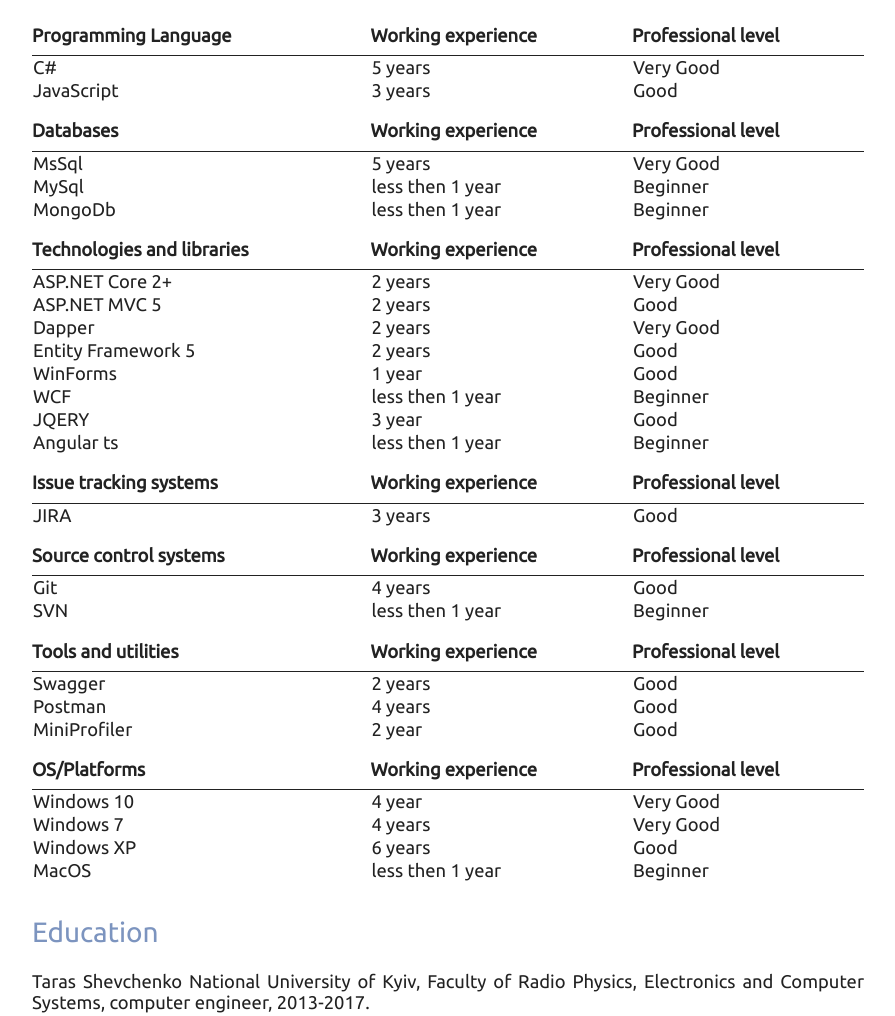
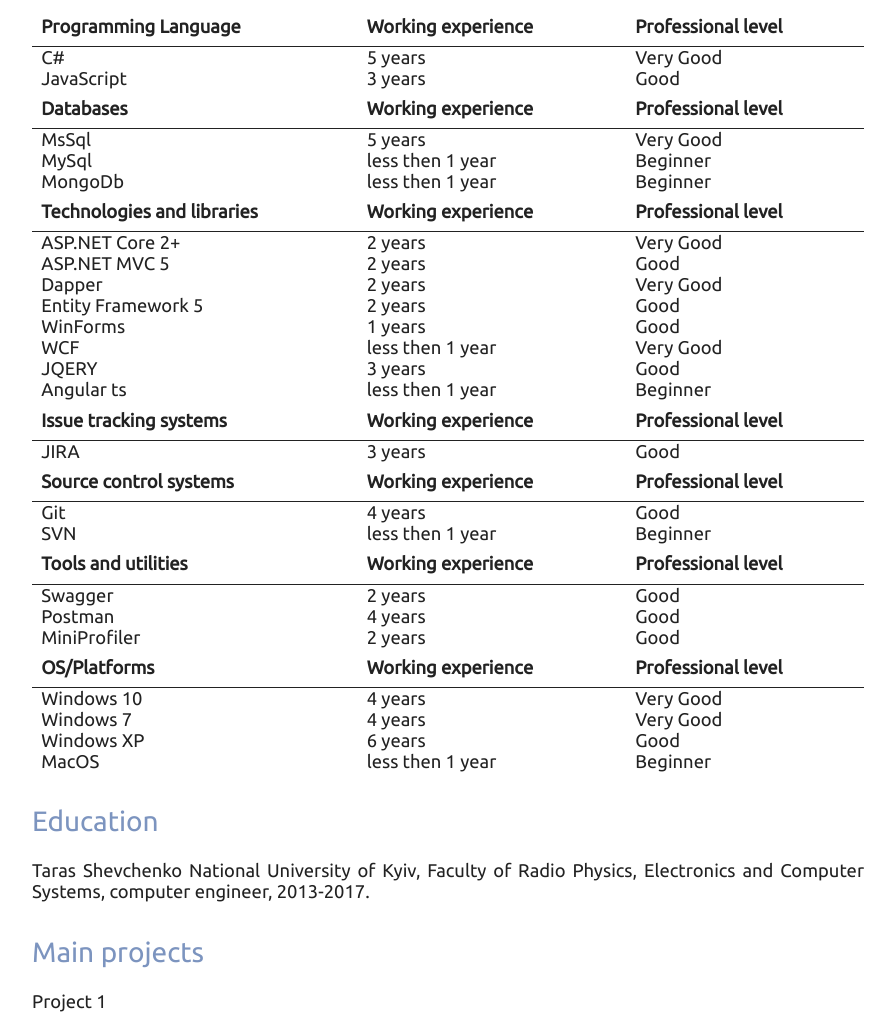
Before and after one commit to Grigorenko/Resume, a plain HTML site: page cv.html in a window 1280 px wide. Shown: the part 1040-2056 px from the top of the page, without its empty margins (192-1087 px from the left). Drawn offline with Linux system fonts and the light colour scheme.

Commit message:
change skills table to flexiable divs

```diff
--- a/cv.css
+++ b/cv.css
@@ -105,19 +105,6 @@ h2.chapter.reset-top {
   padding-left: 1em;
 }
 
-.tbl-skills {
-  font-size: 1.15em;
-  border-collapse: collapse;
-  width: 100%;
-}
-
-.tbl-skills thead tr td {
-  border-bottom: 1px solid #222;
-  padding: 1em 0.2em 0.5em 0;
-  font-weight: 600;
-}
-
-
 .link {
   color: #7C94BF;
   text-decoration: none;
@@ -139,6 +126,53 @@ h2.chapter.reset-top {
   border: none;
   line-height: 2em;
   padding: 0 5em;
+}
+
+
+.skills-block {
+  display: flex;
+  flex-direction: column;
+}
+
+.group-item {
+  display: flex;
+  flex-direction: column;
+}
+
+.head {
+  display: flex;
+  flex-direction: row;
+  justify-content: space-between;
+  align-items: center;
+  font-size: 1.15em;
+  font-weight: bold;
+  border-bottom: 1px solid;
+  padding: 0.5em;
+}
+
+.body {
+  display: flex;
+  flex-direction: column;
+}
+
+.item-name, .item-name-value {
+  width: 40%;
+}
+
+.working-experience, .working-experience-value {
+  width: 33%;
+}
+
+.level, .level-value {
+  width: 27%;
+}
+
+.body-item {
+  display: flex;
+  flex-direction: row;
+  justify-content: space-between;
+  font-size: 1.15em;
+  padding: 0 0.5em;
 }
 
 @media screen and (max-width: 1400px) {
@@ -179,6 +213,29 @@ h2.chapter.reset-top {
   li.additional-info {
     font-size: 1em;
   }
+
+  .level, .level-value {
+    display: none;
+  }
+
+  .item-name, .item-name-value {
+    width: 60%;
+  }
+  .working-experience, .working-experience-value {
+    width: 40%;
+  }
+
+  .working-experience, .working-experience-value {
+    text-align: center;
+  }
+
+  .head {
+    padding: 1em 0.5em 0.5em;
+  }
+
+  .body-item {
+    padding: 0.5em 0.5em 0;
+  }
 }
 
 @media screen and (max-width: 600px) {
@@ -205,6 +262,10 @@ h2.chapter.reset-top {
   h2.chapter.reset-top {
     margin-top: 1em;
     padding-top: 10px;
+  }
+
+  .working-experience, .working-experience-value {
+    text-align: right;
   }
 }
 
@@ -237,10 +298,6 @@ h2.chapter.reset-top {
     font-weight: bold;
   }
 
-  .tbl-skills thead tr td {
-    padding: 5px 0 5px 0;
-  }
-
   .btn_print {
     display: none;
   }
--- a/cv.html
+++ b/cv.html
@@ -86,193 +86,193 @@
     <p style="page-break-after: always;"></p>
     <div>
       <h2 class="chapter">Skills</h2>
-      <table class="tbl-skills">
+      <div class="skills-block">
         <!--Programming Language-->
-        <thead>
-          <tr>
-            <td>Programming Language</td>
-            <td>Working experience</td>
-            <td>Professional level</td>
-          </tr>
-        </thead>
-        <tbody>
-          <tr>
-            <td>C#</td>
-            <td>5 years</td>
-            <td>Very Good</td>
-          </tr>
-          <tr>
-            <td>JavaScript</td>
-            <td>3 years</td>
-            <td>Good</td>
-          </tr>
-        </tbody>
+        <div class="group-item">
+          <div class="head">
+            <div class="item-name">Programming Language</div>
+            <div class="working-experience">Working experience</div>
+            <div class="level">Professional level</div>
+          </div>
+          <div class="body">
+            <div class="body-item">
+              <div class="item-name-value">C#</div>
+              <div class="working-experience-value">5 years</div>
+              <div class="level-value">Very Good</div>
+            </div>
+            <div class="body-item">
+              <div class="item-name-value">JavaScript</div>
+              <div class="working-experience-value">3 years</div>
+              <div class="level-value">Good</div>
+            </div>
+          </div>
+        </div>
         <!--Databases-->
-        <thead>
-          <tr>
-            <td>Databases</td>
-            <td>Working experience</td>
-            <td>Professional level</td>
-          </tr>
-        </thead>
-        <tbody>
-          <tr>
-            <td>MsSql</td>
-            <td>5 years</td>
-            <td>Very Good</td>
-          </tr>
-          <tr>
-            <td>MySql</td>
-            <td>less then 1 year</td>
-            <td>Beginner</td>
-          </tr>
-          <tr>
-            <td>MongoDb</td>
-            <td>less then 1 year</td>
-            <td>Beginner</td>
-          </tr>
-        </tbody>
+        <div class="group-item">
+          <div class="head">
+            <div class="item-name">Databases</div>
+            <div class="working-experience">Working experience</div>
+            <div class="level">Professional level</div>
+          </div>
+          <div class="body">
+            <div class="body-item">
+              <div class="item-name-value">MsSql</div>
+              <div class="working-experience-value">5 years</div>
+              <div class="level-value">Very Good</div>
+            </div>
+            <div class="body-item">
+              <div class="item-name-value">MySql</div>
+              <div class="working-experience-value">less then 1 year</div>
+              <div class="level-value">Beginner</div>
+            </div>
+            <div class="body-item">
+              <div class="item-name-value">MongoDb</div>
+              <div class="working-experience-value">less then 1 year</div>
+              <div class="level-value">Beginner</div>
+            </div>
+          </div>
+        </div>
         <!--Technologies and libraries-->
-        <thead>
-          <tr>
-            <td>Technologies and libraries</td>
-            <td>Working experience</td>
-            <td>Professional level</td>
-          </tr>
-        </thead>
-        <tbody>
-          <tr>
-            <td>ASP.NET Core 2+</td>
-            <td>2 years</td>
-            <td>Very Good</td>
-          </tr>
-          <tr>
-            <td>ASP.NET MVC 5</td>
-            <td>2 years</td>
-            <td>Good</td>
-          </tr>
-          <tr>
-            <td>Dapper</td>
-            <td>2 years</td>
-            <td>Very Good</td>
-          </tr>
-          <tr>
-            <td>Entity Framework 5</td>
-            <td>2 years</td>
-            <td>Good</td>
-          </tr>
-          <tr>
-            <td>WinForms</td>
-            <td>1 year</td>
-            <td>Good</td>
-          </tr>
-          <tr>
-            <td>WCF</td>
-            <td>less then 1 year</td>
-            <td>Beginner</td>
-          </tr>
-          <tr>
-            <td>JQERY</td>
-            <td>3 year</td>
-            <td>Good</td>
-          </tr>
-          <tr>
-            <td>Angular ts</td>
-            <td>less then 1 year</td>
-            <td>Beginner</td>
-          </tr>
-        </tbody>
+        <div class="group-item">
+          <div class="head">
+            <div class="item-name">Technologies and libraries</div>
+            <div class="working-experience">Working experience</div>
+            <div class="level">Professional level</div>
+          </div>
+          <div class="body">
+            <div class="body-item">
+              <div class="item-name-value">ASP.NET Core 2+</div>
+              <div class="working-experience-value">2 years</div>
+              <div class="level-value">Very Good</div>
+            </div>
+            <div class="body-item">
+              <div class="item-name-value">ASP.NET MVC 5</div>
+              <div class="working-experience-value">2 years</div>
+              <div class="level-value">Good</div>
+            </div>
+            <div class="body-item">
+              <div class="item-name-value">Dapper</div>
+              <div class="working-experience-value">2 years</div>
+              <div class="level-value">Very Good</div>
+            </div>
+            <div class="body-item">
+              <div class="item-name-value">Entity Framework 5</div>
+              <div class="working-experience-value">2 years</div>
+              <div class="level-value">Good</div>
+            </div>
+            <div class="body-item">
+              <div class="item-name-value">WinForms</div>
+              <div class="working-experience-value">1 years</div>
+              <div class="level-value">Good</div>
+            </div>
+            <div class="body-item">
+              <div class="item-name-value">WCF</div>
+              <div class="working-experience-value">less then 1 year</div>
+              <div class="level-value">Very Good</div>
+            </div>
+            <div class="body-item">
+              <div class="item-name-value">JQERY</div>
+              <div class="working-experience-value">3 years</div>
+              <div class="level-value">Good</div>
+            </div>
+            <div class="body-item">
+              <div class="item-name-value">Angular ts</div>
+              <div class="working-experience-value">less then 1 year</div>
+              <div class="level-value">Beginner</div>
+            </div>
+          </div>
+        </div>
         <!--Issue tracking systems-->
-        <thead>
-          <tr>
-            <td>Issue tracking systems</td>
-            <td>Working experience</td>
-            <td>Professional level</td>
-          </tr>
-        </thead>
-        <tbody>
-          <tr>
-            <td>JIRA</td>
-            <td>3 years</td>
-            <td>Good</td>
-          </tr>
-        </tbody>
+        <div class="group-item">
+          <div class="head">
+            <div class="item-name">Issue tracking systems</div>
+            <div class="working-experience">Working experience</div>
+            <div class="level">Professional level</div>
+          </div>
+          <div class="body">
+            <div class="body-item">
+              <div class="item-name-value">JIRA</div>
+              <div class="working-experience-value">3 years</div>
+              <div class="level-value">Good</div>
+            </div>
+          </div>
+        </div>
         <!--Source control systems-->
-        <thead>
-          <tr>
-            <td>Source control systems</td>
-            <td>Working experience</td>
-            <td>Professional level</td>
-          </tr>
-        </thead>
-        <tbody>
-          <tr>
-            <td>Git</td>
-            <td>4 years</td>
-            <td>Good</td>
-          </tr>
-          <tr>
-            <td>SVN</td>
-            <td>less then 1 year</td>
-            <td>Beginner</td>
-          </tr>
-        </tbody>
+        <div class="group-item">
+          <div class="head">
+            <div class="item-name">Source control systems</div>
+            <div class="working-experience">Working experience</div>
+            <div class="level">Professional level</div>
+          </div>
+          <div class="body">
+            <div class="body-item">
+              <div class="item-name-value">Git</div>
+              <div class="working-experience-value">4 years</div>
+              <div class="level-value">Good</div>
+            </div>
+            <div class="body-item">
+              <div class="item-name-value">SVN</div>
+              <div class="working-experience-value">less then 1 year</div>
+              <div class="level-value">Beginner</div>
+            </div>
+          </div>
+        </div>
         <!--Tools and utilities-->
-        <thead>
-          <tr>
-            <td>Tools and utilities</td>
-            <td>Working experience</td>
-            <td>Professional level</td>
-          </tr>
-        </thead>
-        <tbody>
-          <tr>
-            <td>Swagger</td>
-            <td>2 years</td>
-            <td>Good</td>
-          </tr>
-          <tr>
-            <td>Postman</td>
-            <td>4 years</td>
-            <td>Good</td>
-          </tr>
-          <tr>
-            <td>MiniProfiler</td>
-            <td>2 year</td>
-            <td>Good</td>
-          </tr>
-        </tbody>
+        <div class="group-item">
+          <div class="head">
+            <div class="item-name">Tools and utilities</div>
+            <div class="working-experience">Working experience</div>
+            <div class="level">Professional level</div>
+          </div>
+          <div class="body">
+            <div class="body-item">
+              <div class="item-name-value">Swagger</div>
+              <div class="working-experience-value">2 years</div>
+              <div class="level-value">Good</div>
+            </div>
+            <div class="body-item">
+              <div class="item-name-value">Postman</div>
+              <div class="working-experience-value">4 years</div>
+              <div class="level-value">Good</div>
+            </div>
+            <div class="body-item">
+              <div class="item-name-value">MiniProfiler</div>
+              <div class="working-experience-value">2 years</div>
+              <div class="level-value">Good</div>
+            </div>
+          </div>
+        </div>
         <!--OS/Platforms-->
-        <thead>
-          <tr>
-            <td>OS/Platforms</td>
-            <td>Working experience</td>
-            <td>Professional level</td>
-          </tr>
-        </thead>
-        <tbody>
-          <tr>
-            <td>Windows 10</td>
-            <td>4 year</td>
-            <td>Very Good</td>
-          </tr>
-          <tr>
-            <td>Windows 7</td>
-            <td>4 years</td>
-            <td>Very Good</td>
-          </tr>
-          <tr>
-            <td>Windows XP</td>
-            <td>6 years</td>
-            <td>Good</td>
-          </tr>
-          <tr>
-            <td>MacOS</td>
-            <td>less then 1 year</td>
-            <td>Beginner</td>
-          </tr>
-        </tbody>
-      </table>
+        <div class="group-item">
+          <div class="head">
+            <div class="item-name">OS/Platforms</div>
+            <div class="working-experience">Working experience</div>
+            <div class="level">Professional level</div>
+          </div>
+          <div class="body">
+            <div class="body-item">
+              <div class="item-name-value">Windows 10</div>
+              <div class="working-experience-value">4 years</div>
+              <div class="level-value">Very Good</div>
+            </div>
+            <div class="body-item">
+              <div class="item-name-value">Windows 7</div>
+              <div class="working-experience-value">4 years</div>
+              <div class="level-value">Very Good</div>
+            </div>
+            <div class="body-item">
+              <div class="item-name-value">Windows XP</div>
+              <div class="working-experience-value">6 years</div>
+              <div class="level-value">Good</div>
+            </div>
+            <div class="body-item">
+              <div class="item-name-value">MacOS</div>
+              <div class="working-experience-value">less then 1 year</div>
+              <div class="level-value">Beginner</div>
+            </div>
+          </div>
+        </div>
+      </div>
     </div>
     <div>
       <h2 class="chapter">Education</h2>
```
